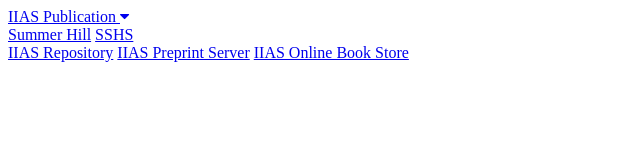
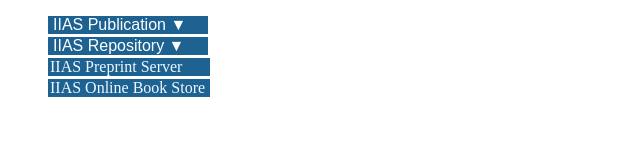
Before and after one commit to AjitLibrary/Search, a plain HTML site: page index.html in a window 1280 px wide. Shown: the whole page, without its empty margins (0-640 px from the left). Drawn offline with Linux system fonts and the light colour scheme.

Commit message:
Update index.html

```diff
--- a/index.html
+++ b/index.html
@@ -1,40 +1,127 @@
-<doctype html>
+<!DOCTYPE html>
 <html lang="en">
 <head>
-  <meta charset="utf-8">
-<meta name="viewport" content="width=device-width, initial-scale=1">
+	<meta charset="UTF-8">
+	<meta http-equiv="X-UA-Compatible" content="IE=edge">
+	<meta name="viewport" content="width=device-width, initial-scale=1.0">
+	<title>Document</title>
+</head>
 
-<link rel="stylesheet" href="http://cdnjs.cloudflare.com/ajax/libs/font-awesome/4.4.0/css/font-awesome.min.css">
-<title>side menu</title>
+<style>
+ /* additional menu start here*/
+   .side_menu ul{
+      list-style: none;
+  }
+  .side_menu li{
+      list-style: none;
+      font-size: 1em;
+      padding-left: 0px;
+      margin: 3px 0px;
+      color: aliceblue;
+      background-color: #1e6292;
+      width: 160px;
+  }
+  .side_menu li a{
+      text-decoration: none;
+      color: aliceblue;
 
-</head>
-<style>
+  }
+  .sub_menu  {
+     display: none;
+  }
+  .side_menu li:hover .submenu{
+      display: block;
+      cursor: pointer;
+  }
+  .dropbtn {
+background-color:#1e6292;
+color: white;
+padding: 16px;
+padding-left: 0px;
+font-size: 1em;
+
+border: none;
+margin: 0px;
+height: 5px;
+width: 100%;
+min-width: 160px;
+}
+.dropdown {
+position: relative;
+display: inline-block;
+margin-left: 0px;
+}
+.dropdown-content {
+display: none;
 
 
- </style>
+position: relative;;
+background-color: #1e6292;
+min-width: 160px;
+box-shadow: 0px 2px 16px 0px rgba(0,0,0,0.2);
+z-index: 1;
+
+}
+.dropdown-content a {
+color: white;
+padding: 12px 16px;
+text-decoration: none;
+display: block;
+margin: 1px;
+}
+.dropdown-content a:hover {background-color: #1e6292;}
+.dropdown:hover .dropdown-content {display: block;
+
+margin: 0px;}
+
+
+
+
+
+</style>
 <body>
 
-  <nav class="w3-sidenav w3-light-grey">
+	<div class="content">
+		<ul class="side_menu">
+<li>
+  <div class="dropdown" style="margin: 0px; padding-left: 0px; ">
 
-  <div class="w3-dropdown-hover">
-    <a href="#">IIAS Publication <i class="fa fa-caret-down"></i></a>
-    <div class="w3-dropdown-content w3-white w3-card-4">
-      <a href="#">Summer Hill</a>
-      <a href="#">SSHS</a>
+    <button class="dropbtn" style="padding: 0px; padding-left: 5px; text-align: start;">IIAS Publication ▼ </button>
+    <div class="dropdown-content">
+<a href="http://iias.ac.in/himanjali/"> Himanjali</a>
+<a href="http://14.139.58.200/ojs/index.php/summerhill"> Summer Hill</a>
+<a href="http://14.139.58.200/ojs/index.php/shss"> SHSS</a>
+    </div>
 
     </div>
-  </div>
-  <a href="#">IIAS Repository</a>
-  <a href="#">IIAS Preprint Server</a>
-  <a href="#">IIAS Online Book Store</a>
-</nav>
+</li>
+
+
+<li>
+<div class="dropdown" style="margin: 0px; padding-left: 0px; ">
+
+  <button class="dropbtn" style="padding: 0px; padding-left: 5px; text-align: start;">IIAS Repository ▼ </button>
+<div class="dropdown-content"><a href="http://10.0.8.241:8080/xmlui/handle/123456789/2">Books</a> <a href="http://10.0.8.241:8080/xmlui/handle/123456789/22"> Lecture Series</a></div>
+</div>
+</li>
+<li class="text_align_center" style="padding-left: 2px;"><a href="http://10.0.8.241:8012/ops/index.php/ips">IIAS Preprint Server</a></li>
+<li class="text_align_center" style="padding-left: 2px;"><a href="http://books.iias.org/">IIAS Online Book Store </a></li>
+</ul>
+	</div>
+
+  <div class="container">
+    <ul class="side-menu">
 
 
 
 
 
 
+    </ul>
+
+
+
+  </div>
 
 </body>
-
 </html>
```
